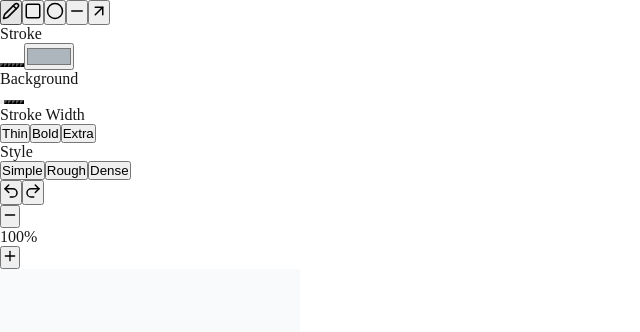
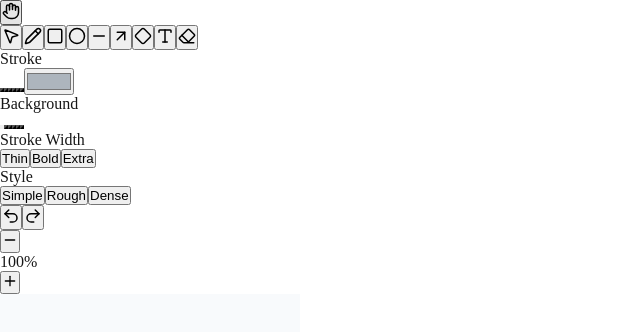
Before and after one commit to ss1ngh/slate, a Next.js app in the folder apps/slate/: page / in a window 1280 px wide. Shown: the top 332 px of the page, without its empty margins (0-640 px from the left). Built offline with nearby package versions, Linux system fonts and the light colour scheme.

Commit message:
add more tool options

```diff
--- a/apps/slate/app/src/components/ui/Toolbar.tsx
+++ b/apps/slate/app/src/components/ui/Toolbar.tsx
@@ -6,34 +6,48 @@ import {
   Minus,
   ArrowUpRight,
   Pencil,
+  MousePointer2,
+  Hand,
+  Diamond,
+  Type,
+  Eraser
 } from 'lucide-react';
 
 interface ToolbarProps {
-    activeTool : ShapeType;
-    onToolChange : (tool : ShapeType) => void;
+  activeTool: ShapeType;
+  onToolChange: (tool: ShapeType) => void;
 }
 
-const tools : { type : ShapeType; icon: React.ReactNode; label : string}[] = [
-    {type : 'pencil', icon: <Pencil size={18}/>, label : 'Pencil'},
-    {type : 'rect', icon: <Square size={18}/>, label : 'Square'},
-    {type : 'circle', icon: <CircleIcon size={18}/>, label : 'Circle'},
-    {type : 'line', icon: <Minus size={18}/>, label : 'Line'},
-    {type : 'arrow', icon: <ArrowUpRight size={18}/>, label : 'Arrow'},
+const tools: { type: ShapeType; icon: React.ReactNode; label: string }[] = [
+  { type: 'select', icon: <MousePointer2 size={18} />, label: 'Select (V)' },
+  { type: 'pencil', icon: <Pencil size={18} />, label: 'Pencil (P)' },
+  { type: 'rect', icon: <Square size={18} />, label: 'Rectangle (R)' },
+  { type: 'circle', icon: <CircleIcon size={18} />, label: 'Circle (C)' },
+  { type: 'line', icon: <Minus size={18} />, label: 'Line (L)' },
+  { type: 'arrow', icon: <ArrowUpRight size={18} />, label: 'Arrow (A)' },
 ];
 
 export default function Toolbar({ activeTool, onToolChange }: ToolbarProps) {
   return (
-    <div className="fixed top-4 left-1/2 -translate-x-1/2 z-50">
-      <div className="flex items-center gap-1 p-1.5 bg-white border border-slate-200 rounded-xl shadow-lg">
+    <div className="fixed top-8 left-1/2 -translate-x-1/2 z-50">
+      <div className="flex items-center gap-1.5 p-1.5 bg-slate-800 border border-slate-700 rounded-2xl shadow-2xl">
+        {/* Adding decorative icons to match the mockup's complexity */}
+        <div className="flex items-center gap-1 px-2 border-r border-slate-700">
+          <button className="p-2 text-slate-400 hover:text-white transition-colors">
+            <Hand size={18} />
+          </button>
+        </div>
+
+        <div className="flex items-center gap-1 px-1">
           {tools.map((tool) => (
             <button
               key={tool.type}
               onClick={() => onToolChange(tool.type)}
               className={`
-              p-2.5 rounded-lg transition-all duration-200 flex items-center justify-center
+                w-10 h-10 rounded-xl transition-all duration-200 flex items-center justify-center group
                 ${activeTool === tool.type
-                ? 'bg-indigo-100 text-indigo-600'
-                : 'text-slate-600 hover:bg-slate-100'
+                  ? 'bg-indigo-500 text-white shadow-lg shadow-indigo-500/20'
+                  : 'text-slate-400 hover:bg-slate-700 hover:text-slate-100'
                 }
               `}
               title={tool.label}
@@ -41,6 +55,18 @@ export default function Toolbar({ activeTool, onToolChange }: ToolbarProps) {
               {tool.icon}
             </button>
           ))}
+
+          {/* Placeholder for future tools to match mockup layout */}
+          <button className="w-10 h-10 rounded-xl text-slate-400 hover:bg-slate-700 transition-all flex items-center justify-center">
+            <Diamond size={18} />
+          </button>
+          <button className="w-10 h-10 rounded-xl text-slate-400 hover:bg-slate-700 transition-all flex items-center justify-center">
+            <Type size={18} />
+          </button>
+          <button className="w-10 h-10 rounded-xl text-slate-400 hover:bg-slate-700 transition-all flex items-center justify-center">
+            <Eraser size={18} />
+          </button>
+        </div>
       </div>
     </div>
   );
```
Lines whose indentation alone changed are shown as unchanged.
